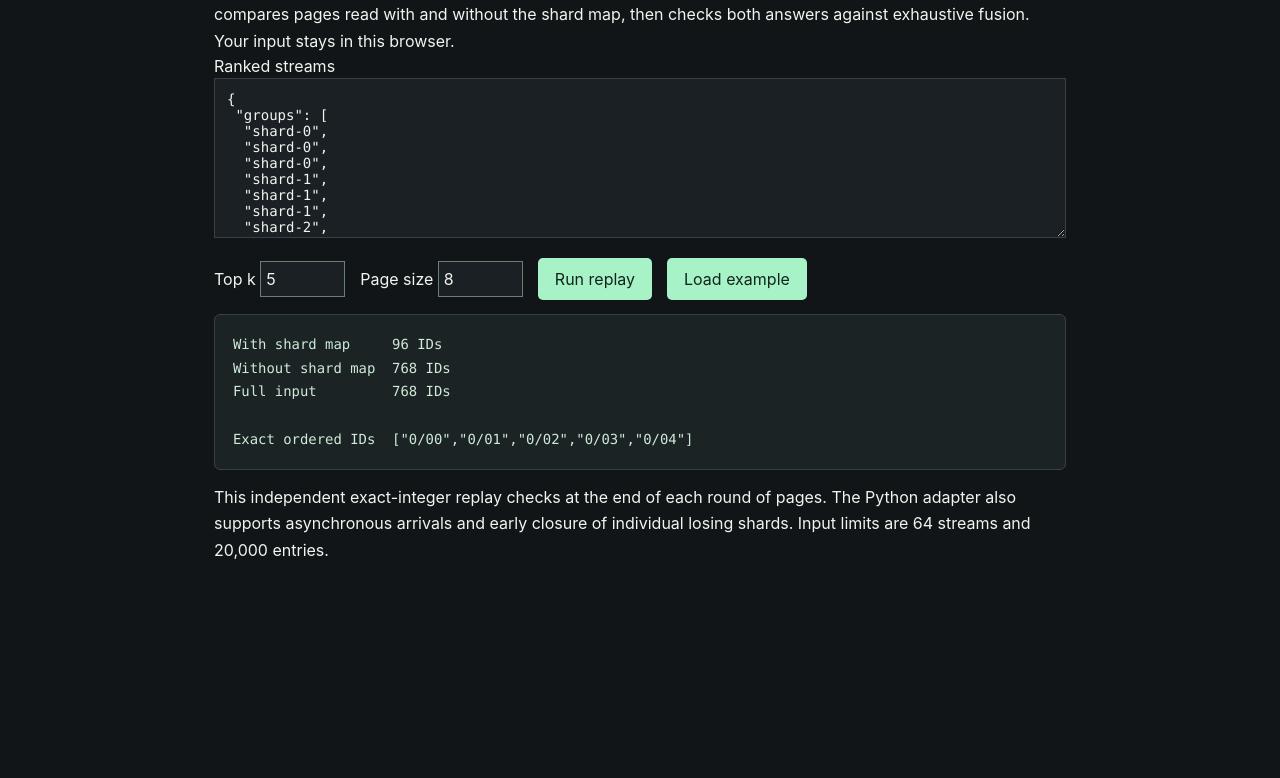
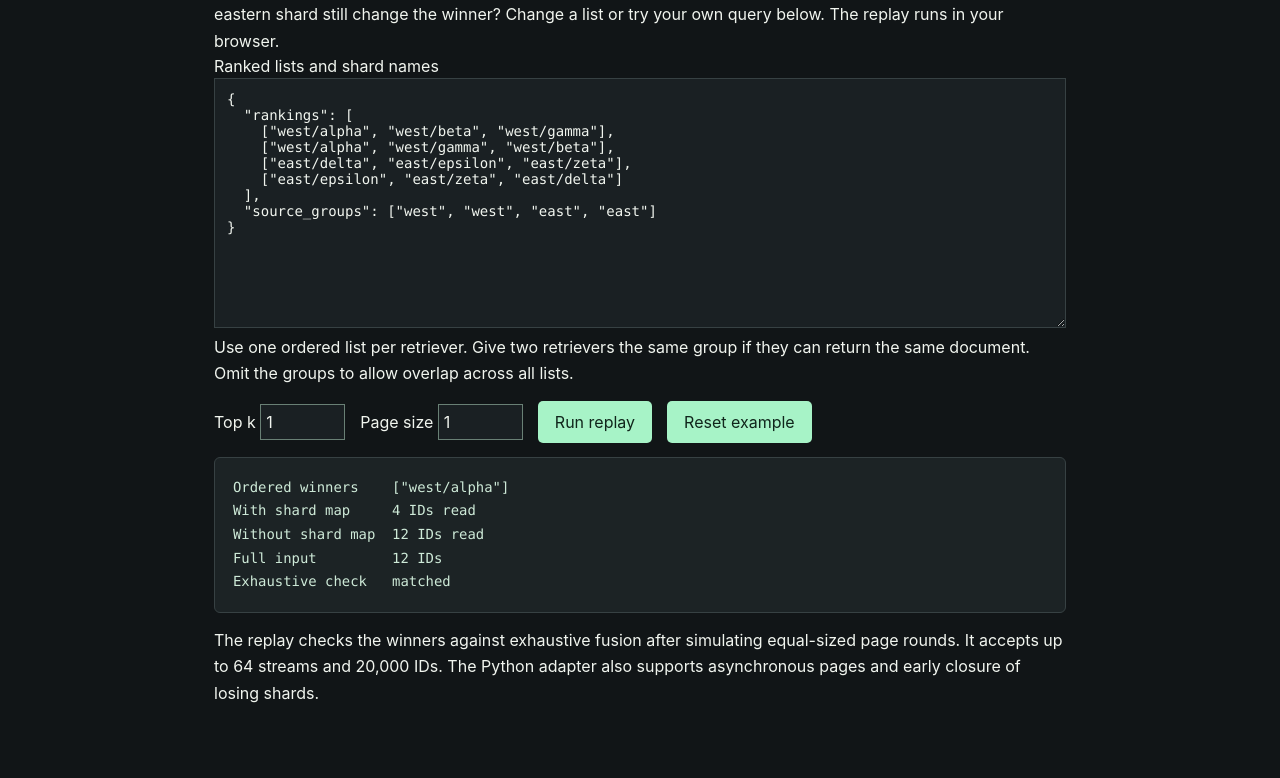
Before and after one commit to pgg898200-ship-it/streamsieve, a plain HTML site: page demo/workbench.html in a window 1280 px wide. Shown: the part 190-968 px from the top of the page. Before the commit the page ends 825 px from the top, so only its background shows below. Drawn offline with Linux system fonts and the light colour scheme.

Commit message:
Make RankFence's first retrieval replay runnable by people and MCP clients

```diff
--- a/demo/workbench.html
+++ b/demo/workbench.html
@@ -1 +1,32 @@
-<!doctype html><html lang="en"><head><meta charset="utf-8"><meta name="viewport" content="width=device-width,initial-scale=1"><title>Test your shard map · RankFence</title><link rel="stylesheet" href="docs.css"></head><body><header><a class="brand" href="index.html">RankFence</a><nav><a href="guide.html">Guide</a></nav></header><article><h1>Test your shard map</h1><p>Paste a complete query as JSON. Supply one ranked ID list and one shard name per source. The replay compares pages read with and without the shard map, then checks both answers against exhaustive fusion. Your input stays in this browser.</p><label for="input">Ranked streams</label><textarea id="input" spellcheck="false"></textarea><div class="controls"><label>Top k <input id="k" type="number" min="1" max="100" value="5"></label><label>Page size <input id="page" type="number" min="1" max="256" value="8"></label><button class="button" id="run">Run replay</button><button class="button" id="example">Load example</button></div><pre id="output" aria-live="polite"></pre><p>This independent exact-integer replay checks at the end of each round of pages. The Python adapter also supports asynchronous arrivals and early closure of individual losing shards. Input limits are 64 streams and 20,000 entries.</p></article><script src="workbench.js"></script></body></html>
+<!doctype html>
+<html lang="en">
+<head>
+  <meta charset="utf-8">
+  <meta name="viewport" content="width=device-width,initial-scale=1">
+  <title>Replay a search query · RankFence</title>
+  <meta name="description" content="Compare exact reciprocal rank fusion with and without a shard map. Paste ranked ID lists and see how many IDs settle the winners.">
+  <link rel="stylesheet" href="docs.css">
+</head>
+<body>
+  <header>
+    <a class="brand" href="index.html">RankFence</a>
+    <nav><a href="guide.html">Integration guide</a></nav>
+  </header>
+  <article>
+    <h1>Replay a search query</h1>
+    <p>Four retrievers each return three document IDs. Both western retrievers put the same document first. Can the eastern shard still change the winner? Change a list or try your own query below. The replay runs in your browser.</p>
+    <label for="input">Ranked lists and shard names</label>
+    <textarea id="input" rows="14" spellcheck="false" aria-describedby="input-help"></textarea>
+    <p id="input-help">Use one ordered list per retriever. Give two retrievers the same group if they can return the same document. Omit the groups to allow overlap across all lists.</p>
+    <div class="controls">
+      <label>Top k <input id="k" type="number" min="1" max="100" value="1"></label>
+      <label>Page size <input id="page" type="number" min="1" max="256" value="1"></label>
+      <button class="button" id="run">Run replay</button>
+      <button class="button" id="example">Reset example</button>
+    </div>
+    <pre id="output" aria-live="polite"></pre>
+    <p>The replay checks the winners against exhaustive fusion after simulating equal-sized page rounds. It accepts up to 64 streams and 20,000 IDs. The Python adapter also supports asynchronous pages and early closure of losing shards.</p>
+  </article>
+  <script src="workbench.js"></script>
+</body>
+</html>
--- a/demo/workbench.js
+++ b/demo/workbench.js
@@ -1,27 +1,79 @@
 "use strict";
-const $ = id => document.getElementById(id);
-function example(){
-  const lists=[],groups=[];
-  for(let g=0;g<4;g++)for(let r=0;r<3;r++){
-    groups.push("shard-"+g);
-    lists.push(Array.from({length:64},(_,i)=>g+"/"+String(g===0?i:(i+17*r)%64).padStart(2,"0")));
+
+const input = document.getElementById("input");
+const k = document.getElementById("k");
+const page = document.getElementById("page");
+const output = document.getElementById("output");
+const runButton = document.getElementById("run");
+const exampleButton = document.getElementById("example");
+
+function resetExample() {
+  input.value = `{
+  "rankings": [
+    ["west/alpha", "west/beta", "west/gamma"],
+    ["west/alpha", "west/gamma", "west/beta"],
+    ["east/delta", "east/epsilon", "east/zeta"],
+    ["east/epsilon", "east/zeta", "east/delta"]
+  ],
+  "source_groups": ["west", "west", "east", "east"]
+}`;
+  k.value = "1";
+  page.value = "1";
+  run();
+}
+
+function replay(args) {
+  const worker = new Worker("worker.js");
+  return new Promise((resolve, reject) => {
+    worker.onmessage = event => {
+      worker.terminate();
+      if (event.data.error) reject(new Error(event.data.error));
+      else resolve(event.data);
+    };
+    worker.onerror = event => {
+      worker.terminate();
+      reject(new Error(event.message));
+    };
+    worker.postMessage(args);
+  });
+}
+
+async function run() {
+  output.textContent = "Checking ranked windows…";
+  runButton.disabled = true;
+  exampleButton.disabled = true;
+  try {
+    if (input.value.length > 2000000) throw new Error("Input exceeds 2 MB. Use the Python release.");
+    const query = JSON.parse(input.value);
+    const lists = query.rankings ?? query.lists;
+    if (!Array.isArray(lists)) throw new Error("Supply an array of ranked lists in rankings.");
+    const groups = query.source_groups ?? query.groups ?? lists.map(() => "all");
+    const result = await replay({input: {lists, groups, c: query.c}, k: Number(k.value), page: Number(page.value)});
+    output.textContent = [
+      "Ordered winners    " + JSON.stringify(result.scoped.ids),
+      "With shard map     " + result.scoped.read + " IDs read",
+      "Without shard map  " + result.flat.read + " IDs read",
+      "Full input         " + result.scoped.total + " IDs",
+      "Exhaustive check   matched"
+    ].join("\n");
+  } catch (error) {
+    output.textContent = error.message;
+  } finally {
+    runButton.disabled = false;
+    exampleButton.disabled = false;
   }
-  $("input").value=JSON.stringify({groups,lists},null,1);
 }
-async function run(){
-  const output=$("output");
-  output.textContent="Checking ranked windows…";$("run").disabled=true;
-  try{
-    if($("input").value.length>2000000)throw Error("Input exceeds 2 MB. Use the Python release.");
-    const input=JSON.parse($("input").value);
-    const worker=new Worker("worker.js");
-    const result=await new Promise((resolve,reject)=>{
-      worker.onmessage=e=>{worker.terminate();e.data.error?reject(Error(e.data.error)):resolve(e.data);};
-      worker.onerror=e=>{worker.terminate();reject(Error(e.message));};
-      worker.postMessage({input,k:Number($("k").value),page:Number($("page").value)});
-    });
-    output.textContent="With shard map     "+result.scoped.read+" IDs\nWithout shard map  "+result.flat.read+" IDs\nFull input         "+result.scoped.total+" IDs\n\nExact ordered IDs  "+JSON.stringify(result.scoped.ids);
-  }catch(e){output.textContent=e.message;}
-  finally{$("run").disabled=false;}
-}
-$("example").onclick=()=>{example();run();};$("run").onclick=run;example();run();
+
+// A pasted MCP request can include replay settings. The controls remain editable.
+input.addEventListener("input", () => {
+  try {
+    const query = JSON.parse(input.value);
+    if (query.k !== undefined) k.value = query.k;
+    if (query.page_size !== undefined) page.value = query.page_size;
+  } catch {
+    // Partial JSON is expected while typing. Run replay reports a parse error.
+  }
+});
+exampleButton.addEventListener("click", resetExample);
+runButton.addEventListener("click", run);
+resetExample();
```
Also changed, not shown: demo/benchmarks.html (+4 -4 lines), demo/guide.html (+5 -5 lines), demo/index.html (+4 -4 lines), demo/llms.txt (+10 -8 lines), README.md, demo/README.md (added), docs/shard-replay.png (added).
